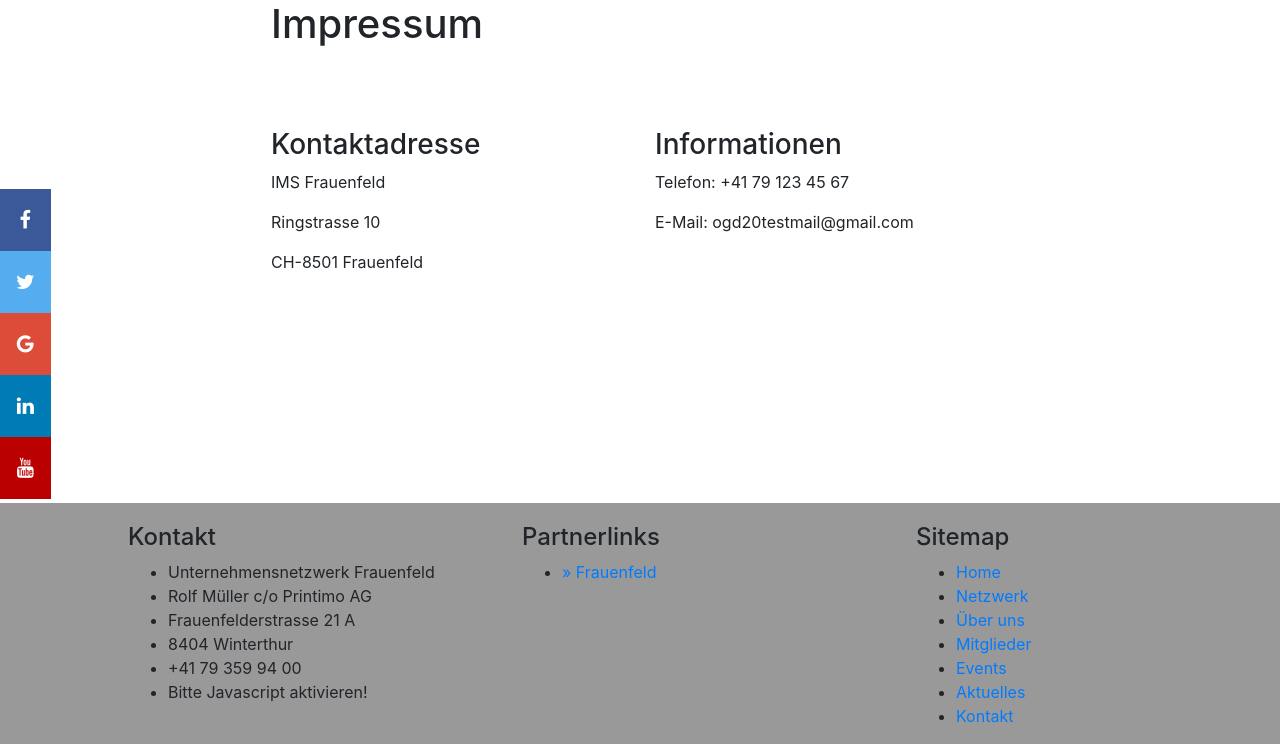
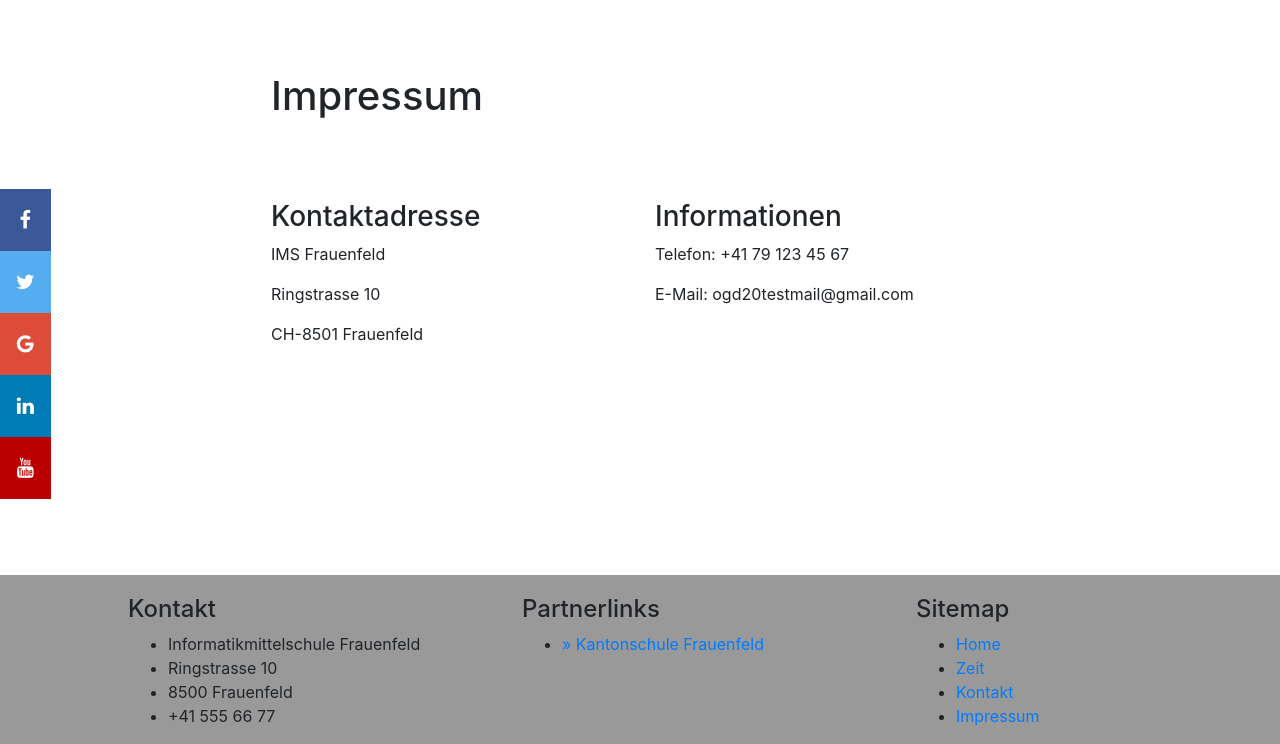
Before and after one commit to Patelik88/OGD-2.0, a PHP site: page /Impressum.php in a window 1280 px wide. Shown: the part 56-800 px from the top of the page. Run offline with PHP 8.4, Linux system fonts and the light colour scheme.

Commit message:
Version 1.6

```diff
--- a/Impressum.php
+++ b/Impressum.php
@@ -56,6 +56,9 @@
     <div class="container">
         <div class="row">
             <div class="col">
+                <br>
+                <br>
+                <br>
                 <h1>Impressum</h1>
                 <br>
                 <br>
@@ -87,26 +90,28 @@
             <div class="col-md-4">
                 <h4>Kontakt</h4>
                 <ul class="contact">
-                    <li>Unternehmensnetzwerk Frauenfeld</li>
-                    <li>Rolf Müller c/o Printimo AG</li>
-                    <li>Frauenfelderstrasse 21 A</li>
-                    <li>8404 Winterthur</li>
-                    <li>+41 79 359 94 00</li>
-                    <li><span id="_emoaddrId2"><span class="emo_address">Bitte Javascript aktivieren!</span></span></li>
+                    <li>Informatikmittelschule Frauenfeld</li>
+                    <li>Ringstrasse 10</li>
+                    <li>8500 Frauenfeld</li>
+                    <li>+41 555 66 77</li>
                 </ul>
             </div>
 
             <div class="col-md-4">
                 <h4>Partnerlinks</h4>
                 <ul class="partner">
-                    <li><a target="_blank" href="http://www.frauenfeld.ch">» Frauenfeld</a></li>
+                    <li><a target="_blank" href="https://www.kanti-frauenfeld.ch">» Kantonschule Frauenfeld</a></li>
                 </ul>
             </div>
 
             <div class="col-md-4">
                 <h4>Sitemap</h4>
                 <ul class="sitemap">
-                    <li class="first active"><a href="/" >Home</a></li><li><a href="netzwerk/" >Netzwerk</a></li><li><a href="ueber-uns/unser-ursprung.html" >Über uns</a></li><li><a href="mitglieder/" >Mitglieder</a></li><li><a href="events2/veranstaltungsuebersicht/" >Events</a></li><li><a href="aktuell/" >Aktuelles</a></li><li class="last"><a href="kontakt.html" >Kontakt</a></li>
+                    <li class="first active"><a href="/" >Home</a></li>
+                    <li><a href="spacetime.php" >Zeit</a></li>
+                    <li class="last"><a href="Kontakt.php" >Kontakt</a></li>
+                    <li><a href="#" >Impressum</a></li>
+
                 </ul>
             </div>
 
--- a/css/footer.css
+++ b/css/footer.css
@@ -4,10 +4,17 @@ div.footer{
     left: 0;
     bottom: 0;
     width: 100%;
+    text-decoration: none;
 }
 div.footertext{
     padding-top: 20px;
 width: 90%;
     margin-left: auto;
     margin-top: auto;
+
 }
+
+div.footer.a {
+    text-decoration: none;
+    list-style: none;
+}
```
Also changed, not shown: Kontakt.php (+12 -8 lines), index.php (+11 -8 lines), spacetime.php (+11 -8 lines).
